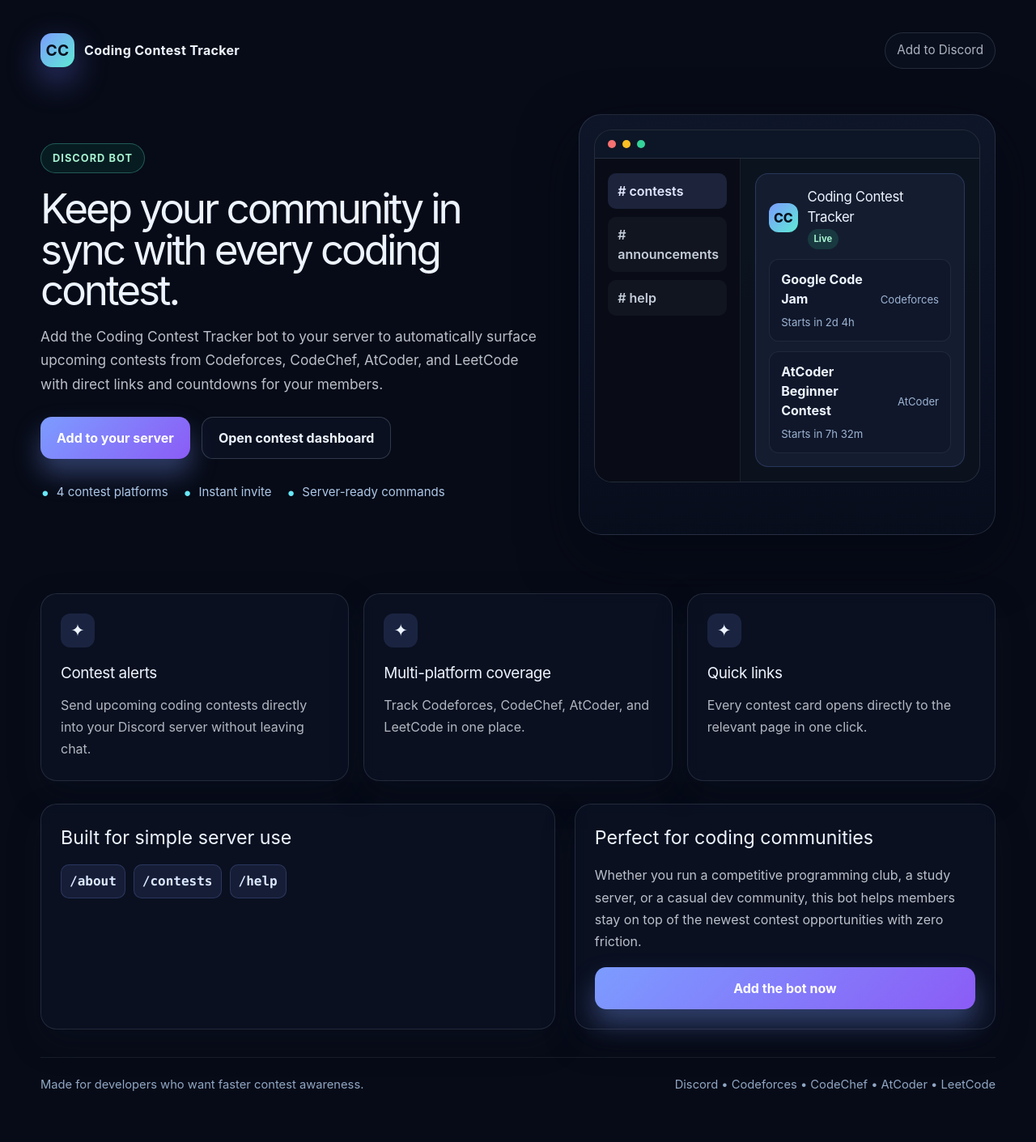
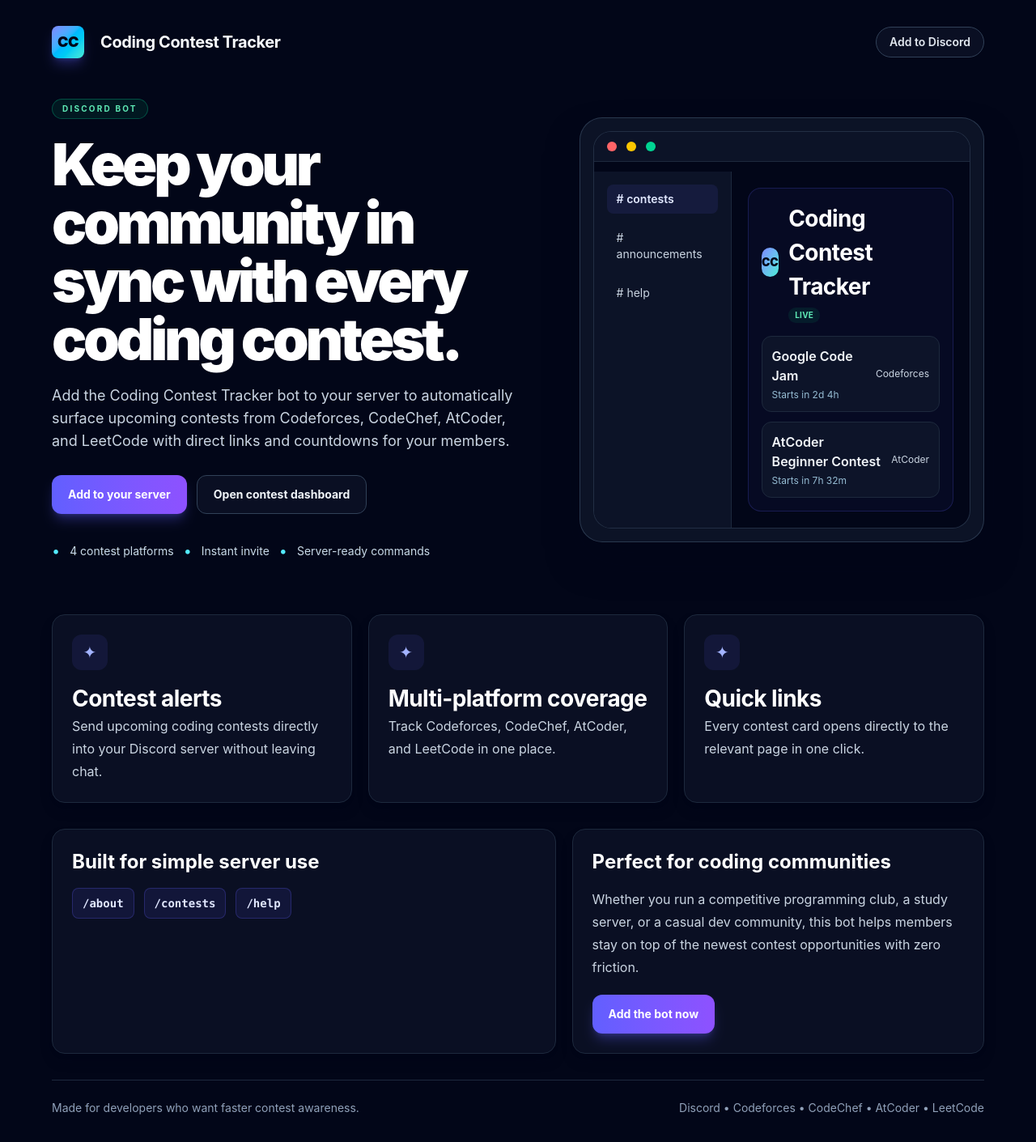
Before and after one commit to bruzz-bruzz/coding-contest-tracker, a React (Vite) app in the folder frontend/: page /discordBot in a window 1280 px wide. Shown: the whole page at 81% size. Built offline with nearby package versions, Linux system fonts and the light colour scheme; no server answers.

Commit message:
sdded landing page for discord bot

```diff
--- a/frontend/src/components/Discord.tsx
+++ b/frontend/src/components/Discord.tsx
@@ -1,6 +1,4 @@
-const inviteUrl =
-  import.meta.env.VITE_DISCORD_INVITE_URL ||
-  'https://discord.com/oauth2/authorize?client_id=YOUR_DISCORD_CLIENT_ID&permissions=274877908736&scope=bot+applications.commands'
+const inviteUrl = 'https://discord.com/oauth2/authorize?client_id=1375687808571805696&permissions=19456&integration_type=0&scope=bot+applications.commands'
 
 const features = [
   {
@@ -17,541 +15,118 @@
   },
 ]
 
-const commands = [
-  '/about',
-  '/contests',
-  '/help',
-]
+const commands = ['/about', '/contests', '/help']
 
 export default function Discord() {
   return (
-    <div className="discord-landing">
-      <style>{`
-        :root {
-          color-scheme: dark;
-        }
+    <div className="min-h-screen bg-slate-950 px-4 py-8 text-slate-100 sm:px-6 lg:px-8">
+      <div className="mx-auto max-w-6xl">
+        <header className="mb-12 flex items-center justify-between gap-4">
+          <div className="flex items-center gap-3 font-bold tracking-tight text-slate-50">
+            <div className="grid h-10 w-10 place-items-center rounded-xl bg-gradient-to-br from-indigo-400 via-sky-400 to-teal-300 text-lg font-black text-slate-950 shadow-lg shadow-indigo-500/30">
+              CC
+            </div>
+            <span className="text-lg sm:text-xl">Coding Contest Tracker</span>
+          </div>
 
-        * {
-          box-sizing: border-box;
-        }
-
-        html, body, #root {
-          margin: 0;
-          min-height: 100%;
-          min-height: 100vh;
-          background: #070b17;
-          font-family: Inter, 'Segoe UI', sans-serif;
-        }
-
-        body {
-          min-height: 100vh;
-          background:
-            radial-gradient(circle at top, rgba(71, 85, 255, 0.28), transparent 32%),
-            linear-gradient(180deg, #08101d 0%, #0b1020 42%, #091321 100%);
-          color: #edf4ff;
-        }
-
-        a {
-          text-decoration: none;
-        }
-
-        .discord-landing {
-          min-height: 100vh;
-          padding: 32px 18px 56px;
-        }
-
-        .discord-shell {
-          max-width: 1180px;
-          margin: 0 auto;
-        }
-
-        .discord-topbar {
-          display: flex;
-          justify-content: space-between;
-          align-items: center;
-          margin-bottom: 48px;
-          padding: 8px 0;
-        }
-
-        .brand {
-          display: inline-flex;
-          align-items: center;
-          gap: 12px;
-          font-weight: 700;
-          letter-spacing: 0.02em;
-        }
-
-        .brand-mark {
-          width: 42px;
-          height: 42px;
-          border-radius: 14px;
-          display: grid;
-          place-items: center;
-          background: linear-gradient(135deg, #7c9cff 0%, #5eead4 100%);
-          color: #08101d;
-          font-size: 1.2rem;
-          box-shadow: 0 16px 40px rgba(109, 123, 255, 0.45);
-        }
-
-        .nav-link {
-          color: rgba(237, 244, 255, 0.72);
-          font-size: 0.95rem;
-          padding: 10px 14px;
-          border-radius: 999px;
-          border: 1px solid rgba(148, 163, 184, 0.2);
-          background: rgba(15, 23, 42, 0.35);
-        }
-
-        .hero {
-          display: grid;
-          grid-template-columns: 1.1fr 0.9fr;
-          gap: 36px;
-          align-items: center;
-        }
-
-        .eyebrow {
-          display: inline-flex;
-          align-items: center;
-          gap: 8px;
-          padding: 8px 14px;
-          border-radius: 999px;
-          border: 1px solid rgba(94, 234, 212, 0.3);
-          background: rgba(16, 185, 129, 0.1);
-          color: #a7f3d0;
-          font-size: 0.8rem;
-          font-weight: 700;
-          letter-spacing: 0.08em;
-          text-transform: uppercase;
-        }
-
-        h1 {
-          margin: 18px 0 18px;
-          font-size: clamp(2.6rem, 4vw, 5rem);
-          line-height: 0.98;
-          letter-spacing: -0.06em;
-        }
-
-        .hero-copy p {
-          margin: 0;
-          max-width: 630px;
-          color: rgba(226, 232, 240, 0.82);
-          font-size: 1.08rem;
-          line-height: 1.7;
-        }
-
-        .cta-row {
-          display: flex;
-          flex-wrap: wrap;
-          gap: 14px;
-          margin-top: 26px;
-        }
-
-        .button {
-          display: inline-flex;
-          align-items: center;
-          justify-content: center;
-          min-height: 52px;
-          padding: 0 20px;
-          border-radius: 14px;
-          font-weight: 700;
-          transition: transform 0.2s ease, box-shadow 0.2s ease;
-        }
-
-        .button:hover {
-          transform: translateY(-1px);
-        }
-
-        .button.primary {
-          background: linear-gradient(135deg, #7c9cff, #8b5cf6);
-          color: white;
-          box-shadow: 0 18px 32px rgba(124, 156, 255, 0.35);
-        }
-
-        .button.secondary {
-          color: #edf4ff;
-          border: 1px solid rgba(148, 163, 184, 0.28);
-          background: rgba(15, 23, 42, 0.5);
-        }
-
-        .hero-meta {
-          display: flex;
-          flex-wrap: wrap;
-          gap: 18px;
-          list-style: none;
-          padding: 0;
-          margin: 26px 0 0;
-          color: rgba(191, 219, 254, 0.9);
-          font-size: 0.94rem;
-        }
-
-        .hero-meta li {
-          display: inline-flex;
-          align-items: center;
-          gap: 8px;
-        }
-
-        .hero-meta li:before {
-          content: '•';
-          color: #67e8f9;
-          font-size: 1.3rem;
-        }
-
-        .mockup {
-          position: relative;
-          min-height: 520px;
-          border-radius: 28px;
-          background: linear-gradient(180deg, rgba(15, 23, 42, 0.94), rgba(8, 14, 29, 0.96));
-          border: 1px solid rgba(148, 163, 184, 0.18);
-          box-shadow: 0 26px 70px rgba(3, 7, 18, 0.7);
-          padding: 18px;
-        }
-
-        .discord-window {
-          display: flex;
-          flex-direction: column;
-          height: 100%;
-          border-radius: 22px;
-          overflow: hidden;
-          border: 1px solid rgba(148, 163, 184, 0.18);
-          background: rgba(12, 19, 31, 0.95);
-        }
-
-        .window-bar {
-          display: flex;
-          align-items: center;
-          gap: 8px;
-          padding: 12px 16px;
-          border-bottom: 1px solid rgba(148,163,184,0.18);
-          background: rgba(15,23,42,0.7);
-        }
-
-        .dot {
-          width: 10px;
-          height: 10px;
-          border-radius: 50%;
-        }
-
-        .dot.red { background: #f87171; }
-        .dot.yellow { background: #fbbf24; }
-        .dot.green { background: #34d399; }
-
-        .channel-list {
-          padding: 18px 16px;
-          border-right: 1px solid rgba(148,163,184,0.12);
-          background: rgba(9, 12, 22, 0.9);
-        }
-
-        .channel-pill {
-          display: flex;
-          align-items: center;
-          gap: 8px;
-          padding: 10px 12px;
-          border-radius: 10px;
-          color: rgba(203, 213, 225, 0.96);
-          background: rgba(148, 163, 184, 0.06);
-          margin-bottom: 10px;
-          font-weight: 600;
-        }
-
-        .channel-pill.active {
-          background: rgba(124, 156, 255, 0.16);
-          color: #e2e8ff;
-        }
-
-        .server-body {
-          display: grid;
-          grid-template-columns: 180px 1fr;
-          flex: 1;
-        }
-
-        .message-panel {
-          display: flex;
-          flex-direction: column;
-          justify-content: center;
-          padding: 18px;
-          gap: 16px;
-        }
-
-        .bot-card {
-          padding: 16px;
-          border-radius: 16px;
-          background: rgba(124, 156, 255, 0.08);
-          border: 1px solid rgba(124, 156, 255, 0.2);
-        }
-
-        .bot-header {
-          display: flex;
-          align-items: center;
-          gap: 12px;
-          margin-bottom: 10px;
-        }
-
-        .bot-avatar {
-          width: 36px;
-          height: 36px;
-          border-radius: 12px;
-          display: grid;
-          place-items: center;
-          background: linear-gradient(135deg, #7c9cff, #5eead4);
-          color: #08101d;
-          font-weight: 800;
-        }
-
-        .bot-card h3 {
-          margin: 0;
-          font-size: 1.05rem;
-        }
-
-        .tag {
-          display: inline-block;
-          padding: 4px 8px;
-          border-radius: 999px;
-          font-size: 0.7rem;
-          font-weight: 700;
-          background: rgba(52, 211, 153, 0.15);
-          color: #a7f3d0;
-        }
-
-        .contest-row {
-          display: flex;
-          align-items: center;
-          justify-content: space-between;
-          gap: 10px;
-          margin-top: 12px;
-          padding: 12px 14px;
-          border-radius: 12px;
-          background: rgba(15, 23, 42, 0.8);
-          border: 1px solid rgba(148, 163, 184, 0.12);
-        }
-
-        .contest-row strong {
-          display: block;
-          margin-bottom: 4px;
-        }
-
-        .contest-row span {
-          color: rgba(191, 219, 254, 0.8);
-          font-size: 0.82rem;
-        }
-
-        .feature-grid {
-          display: grid;
-          grid-template-columns: repeat(3, minmax(0, 1fr));
-          gap: 18px;
-          margin-top: 72px;
-        }
-
-        .feature-card,
-        .command-panel,
-        .info-banner {
-          border: 1px solid rgba(148, 163, 184, 0.18);
-          background: rgba(15, 23, 42, 0.5);
-          backdrop-filter: blur(8px);
-          border-radius: 20px;
-          box-shadow: 0 16px 40px rgba(15, 23, 42, 0.25);
-        }
-
-        .feature-card {
-          padding: 24px;
-        }
-
-        .feature-icon {
-          width: 42px;
-          height: 42px;
-          border-radius: 12px;
-          display: grid;
-          place-items: center;
-          background: rgba(124, 156, 255, 0.15);
-          margin-bottom: 18px;
-          font-size: 1.3rem;
-        }
-
-        .feature-card h3 {
-          margin: 0 0 12px;
-          font-size: 1.18rem;
-        }
-
-        .feature-card p {
-          margin: 0;
-          color: rgba(226, 232, 240, 0.78);
-          line-height: 1.7;
-        }
-
-        .bottom-section {
-          display: grid;
-          grid-template-columns: 1.1fr 0.9fr;
-          gap: 24px;
-          margin-top: 28px;
-          align-items: stretch;
-        }
-
-        .command-panel {
-          padding: 24px;
-        }
-
-        .command-panel h2,
-        .info-banner h2 {
-          margin: 0 0 16px;
-          font-size: 1.45rem;
-        }
-
-        .command-list {
-          display: flex;
-          flex-wrap: wrap;
-          gap: 10px;
-          margin: 0;
-          padding: 0;
-          list-style: none;
-        }
-
-        .command-list li {
-          padding: 8px 10px;
-          border-radius: 10px;
-          background: rgba(124, 156, 255, 0.1);
-          border: 1px solid rgba(124, 156, 255, 0.2);
-          color: #dbe8ff;
-          font-weight: 700;
-          font-family: 'SFMono-Regular', Consolas, monospace;
-        }
-
-        .info-banner {
-          display: flex;
-          flex-direction: column;
-          justify-content: center;
-          padding: 24px;
-        }
-
-        .info-banner p {
-          margin: 0 0 18px;
-          color: rgba(226, 232, 240, 0.82);
-          line-height: 1.7;
-        }
-
-        .footer {
-          display: flex;
-          justify-content: space-between;
-          align-items: center;
-          gap: 12px;
-          padding-top: 22px;
-          margin-top: 34px;
-          border-top: 1px solid rgba(148, 163, 184, 0.12);
-          color: rgba(191, 219, 254, 0.75);
-          font-size: 0.92rem;
-        }
-
-        @media (max-width: 900px) {
-          .hero,
-          .bottom-section,
-          .feature-grid {
-            grid-template-columns: 1fr;
-          }
-
-          .discord-topbar {
-            flex-direction: column;
-            align-items: flex-start;
-            gap: 16px;
-          }
-        }
-
-        @media (max-width: 640px) {
-          .discord-landing {
-            padding-inline: 14px;
-          }
-
-          .server-body {
-            grid-template-columns: 1fr;
-          }
-
-          .channel-list {
-            border-right: none;
-            border-bottom: 1px solid rgba(148,163,184,0.12);
-          }
-
-          .cta-row {
-            flex-direction: column;
-          }
-
-          .button {
-            width: 100%;
-          }
-        }
-      `}</style>
-
-      <div className="discord-shell">
-        <header className="discord-topbar">
-          <div className="brand">
-            <span className="brand-mark">CC</span>
-            <span>Coding Contest Tracker</span>
-          </div>
-          <a className="nav-link" href={inviteUrl} target="_blank" rel="noreferrer">
+          <a
+            href={inviteUrl}
+            target="_blank"
+            rel="noreferrer"
+            className="inline-flex items-center justify-center rounded-full border border-slate-700 bg-slate-900/60 px-4 py-2 text-sm font-semibold text-slate-200 transition hover:border-slate-500 hover:bg-slate-800"
+          >
             Add to Discord
           </a>
         </header>
 
-        <main className="hero">
-          <div className="hero-copy">
-            <span className="eyebrow">Discord bot</span>
-            <h1>Keep your community in sync with every coding contest.</h1>
-            <p>
+        <main className="grid items-center gap-10 lg:grid-cols-[1.1fr_0.9fr]">
+          <div>
+            <span className="inline-flex items-center rounded-full border border-emerald-400/30 bg-emerald-500/10 px-3 py-1 text-[10px] font-bold uppercase tracking-[0.22em] text-emerald-300">
+              Discord bot
+            </span>
+
+            <h1 className="mt-5 text-4xl font-black tracking-[-0.06em] text-white sm:text-5xl lg:text-7xl">
+              Keep your community in sync with every coding contest.
+            </h1>
+
+            <p className="mt-5 max-w-xl text-base leading-7 text-slate-300 sm:text-lg">
               Add the Coding Contest Tracker bot to your server to automatically surface upcoming contests
               from Codeforces, CodeChef, AtCoder, and LeetCode with direct links and countdowns for your members.
             </p>
 
-            <div className="cta-row">
-              <a className="button primary" href={inviteUrl} target="_blank" rel="noreferrer">
+            <div className="mt-7 flex flex-wrap gap-3">
+              <a
+                href={inviteUrl}
+                target="_blank"
+                rel="noreferrer"
+                className="inline-flex h-12 items-center justify-center rounded-xl bg-gradient-to-r from-indigo-500 to-violet-500 px-5 text-sm font-bold text-white shadow-lg shadow-indigo-500/30 transition hover:-translate-y-0.5"
+              >
                 Add to your server
               </a>
-              <a className="button secondary" href="/" target="_blank" rel="noreferrer">
+              <a
+                href="/"
+                target="_blank"
+                rel="noreferrer"
+                className="inline-flex h-12 items-center justify-center rounded-xl border border-slate-700 bg-slate-900/60 px-5 text-sm font-bold text-slate-100 transition hover:border-slate-500 hover:bg-slate-800"
+              >
                 Open contest dashboard
               </a>
             </div>
 
-            <ul className="hero-meta">
-              <li>4 contest platforms</li>
-              <li>Instant invite</li>
-              <li>Server-ready commands</li>
+            <ul className="mt-8 flex flex-wrap gap-4 text-sm text-sky-100/90">
+              <li className="flex items-center gap-2 before:text-lg before:text-cyan-300 before:content-['•']">4 contest platforms</li>
+              <li className="flex items-center gap-2 before:text-lg before:text-cyan-300 before:content-['•']">Instant invite</li>
+              <li className="flex items-center gap-2 before:text-lg before:text-cyan-300 before:content-['•']">Server-ready commands</li>
             </ul>
           </div>
 
-          <div className="mockup" aria-label="Bot preview">
-            <div className="discord-window">
-              <div className="window-bar">
-                <span className="dot red" />
-                <span className="dot yellow" />
-                <span className="dot green" />
+          <div className="relative min-h-[500px] rounded-[28px] border border-slate-700/80 bg-slate-900/80 p-4 shadow-2xl shadow-slate-950/50">
+            <div className="flex h-full flex-col overflow-hidden rounded-[22px] border border-slate-700/70 bg-slate-950/90">
+              <div className="flex items-center gap-2 border-b border-slate-800 bg-slate-900/80 px-4 py-3">
+                <span className="h-3 w-3 rounded-full bg-red-400" />
+                <span className="h-3 w-3 rounded-full bg-yellow-400" />
+                <span className="h-3 w-3 rounded-full bg-emerald-400" />
               </div>
 
-              <div className="server-body">
-                <div className="channel-list">
-                  <div className="channel-pill active"># contests</div>
-                  <div className="channel-pill"># announcements</div>
-                  <div className="channel-pill"># help</div>
+              <div className="grid flex-1 grid-cols-[170px_1fr]">
+                <div className="border-r border-slate-800 bg-slate-900/80 p-4">
+                  <div className="mb-3 rounded-lg bg-indigo-500/10 px-3 py-2 text-sm font-semibold text-indigo-100">
+                    # contests
+                  </div>
+                  <div className="mb-3 rounded-lg px-3 py-2 text-sm text-slate-300"># announcements</div>
+                  <div className="rounded-lg px-3 py-2 text-sm text-slate-300"># help</div>
                 </div>
 
-                <div className="message-panel">
-                  <div className="bot-card">
-                    <div className="bot-header">
-                      <div className="bot-avatar">CC</div>
+                <div className="flex items-center justify-center p-5">
+                  <div className="w-full rounded-2xl border border-indigo-500/20 bg-indigo-500/5 p-4">
+                    <div className="mb-4 flex items-center gap-3">
+                      <div className="grid h-9 w-9 place-items-center rounded-xl bg-gradient-to-br from-indigo-400 to-teal-300 text-sm font-black text-slate-950">
+                        CC
+                      </div>
                       <div>
-                        <h3>Coding Contest Tracker</h3>
-                        <span className="tag">Live</span>
+                        <h3 className="text-base font-bold text-white">Coding Contest Tracker</h3>
+                        <span className="mt-1 inline-flex rounded-full bg-emerald-500/10 px-2 py-0.5 text-[10px] font-bold uppercase tracking-wide text-emerald-300">
+                          Live
+                        </span>
                       </div>
                     </div>
 
-                    <div className="contest-row">
-                      <div>
-                        <strong>Google Code Jam</strong>
-                        <span>Starts in 2d 4h</span>
+                    <div className="space-y-3">
+                      <div className="flex items-center justify-between gap-3 rounded-xl border border-slate-800 bg-slate-900/80 px-3 py-3">
+                        <div>
+                          <div className="font-semibold text-slate-100">Google Code Jam</div>
+                          <div className="mt-1 text-xs text-sky-200/80">Starts in 2d 4h</div>
+                        </div>
+                        <span className="text-xs text-slate-300">Codeforces</span>
                       </div>
-                      <span>Codeforces</span>
-                    </div>
 
-                    <div className="contest-row">
-                      <div>
-                        <strong>AtCoder Beginner Contest</strong>
-                        <span>Starts in 7h 32m</span>
+                      <div className="flex items-center justify-between gap-3 rounded-xl border border-slate-800 bg-slate-900/80 px-3 py-3">
+                        <div>
+                          <div className="font-semibold text-slate-100">AtCoder Beginner Contest</div>
+                          <div className="mt-1 text-xs text-sky-200/80">Starts in 7h 32m</div>
+                        </div>
+                        <span className="text-xs text-slate-300">AtCoder</span>
                       </div>
-                      <span>AtCoder</span>
                     </div>
                   </div>
                 </div>
@@ -560,39 +135,51 @@
           </div>
         </main>
 
-        <section className="feature-grid" aria-label="Bot features">
+        <section className="mt-16 grid gap-5 md:grid-cols-3">
           {features.map((feature) => (
-            <article className="feature-card" key={feature.title}>
-              <div className="feature-icon">✦</div>
-              <h3>{feature.title}</h3>
-              <p>{feature.description}</p>
+            <article key={feature.title} className="rounded-2xl border border-slate-800 bg-slate-900/60 p-6 shadow-lg shadow-slate-950/40">
+              <div className="mb-4 grid h-11 w-11 place-items-center rounded-xl bg-indigo-500/10 text-xl text-indigo-300">
+                ✦
+              </div>
+              <h3 className="mb-3 text-xl font-bold text-white">{feature.title}</h3>
+              <p className="leading-7 text-slate-300">{feature.description}</p>
             </article>
           ))}
         </section>
 
-        <section className="bottom-section">
-          <div className="command-panel">
-            <h2>Built for simple server use</h2>
-            <ul className="command-list">
+        <section className="mt-8 grid gap-5 lg:grid-cols-[1.1fr_0.9fr]">
+          <div className="rounded-2xl border border-slate-800 bg-slate-900/60 p-6 shadow-lg shadow-slate-950/40">
+            <h2 className="mb-4 text-2xl font-bold text-white">Built for simple server use</h2>
+            <ul className="flex flex-wrap gap-2">
               {commands.map((command) => (
-                <li key={command}>{command}</li>
+                <li
+                  key={command}
+                  className="rounded-lg border border-indigo-500/25 bg-indigo-500/10 px-3 py-2 font-mono text-sm font-semibold text-indigo-100"
+                >
+                  {command}
+                </li>
               ))}
             </ul>
           </div>
 
-          <div className="info-banner">
-            <h2>Perfect for coding communities</h2>
-            <p>
+          <div className="rounded-2xl border border-slate-800 bg-slate-900/60 p-6 shadow-lg shadow-slate-950/40">
+            <h2 className="mb-4 text-2xl font-bold text-white">Perfect for coding communities</h2>
+            <p className="mb-5 leading-7 text-slate-300">
               Whether you run a competitive programming club, a study server, or a casual dev community,
               this bot helps members stay on top of the newest contest opportunities with zero friction.
             </p>
-            <a className="button primary" href={inviteUrl} target="_blank" rel="noreferrer">
+            <a
+              href={inviteUrl}
+              target="_blank"
+              rel="noreferrer"
+              className="inline-flex h-12 items-center justify-center rounded-xl bg-gradient-to-r from-indigo-500 to-violet-500 px-5 text-sm font-bold text-white shadow-lg shadow-indigo-500/30 transition hover:-translate-y-0.5"
+            >
               Add the bot now
             </a>
           </div>
         </section>
 
-        <footer className="footer">
+        <footer className="mt-8 flex flex-col gap-3 border-t border-slate-800 pt-6 text-sm text-slate-400 sm:flex-row sm:items-center sm:justify-between">
           <span>Made for developers who want faster contest awareness.</span>
           <span>Discord • Codeforces • CodeChef • AtCoder • LeetCode</span>
         </footer>
--- a/frontend/src/components/Github.tsx
+++ b/frontend/src/components/Github.tsx
@@ -10,7 +10,7 @@
             <h3><a href={`${repo}`} className='underline' target="_blank">GitHub Repository</a></h3>
             <h3><a className='underline' href="https://github.com/bruzz-bruzz/coding-contest-tracker/blob/main/PRIVACY.md">Privacy Policy</a></h3>
             <h3><a className='underline' href="https://github.com/bruzz-bruzz/coding-contest-tracker/blob/main/TOS.md">Terms of Service</a></h3>
-            <h3></h3>
+            <h3><a className='underline' target='_blank' href="https://coding-contest-tracker-one.vercel.app/discordBot">Discord Bot</a></h3>
         </div>
     )
 }
```
